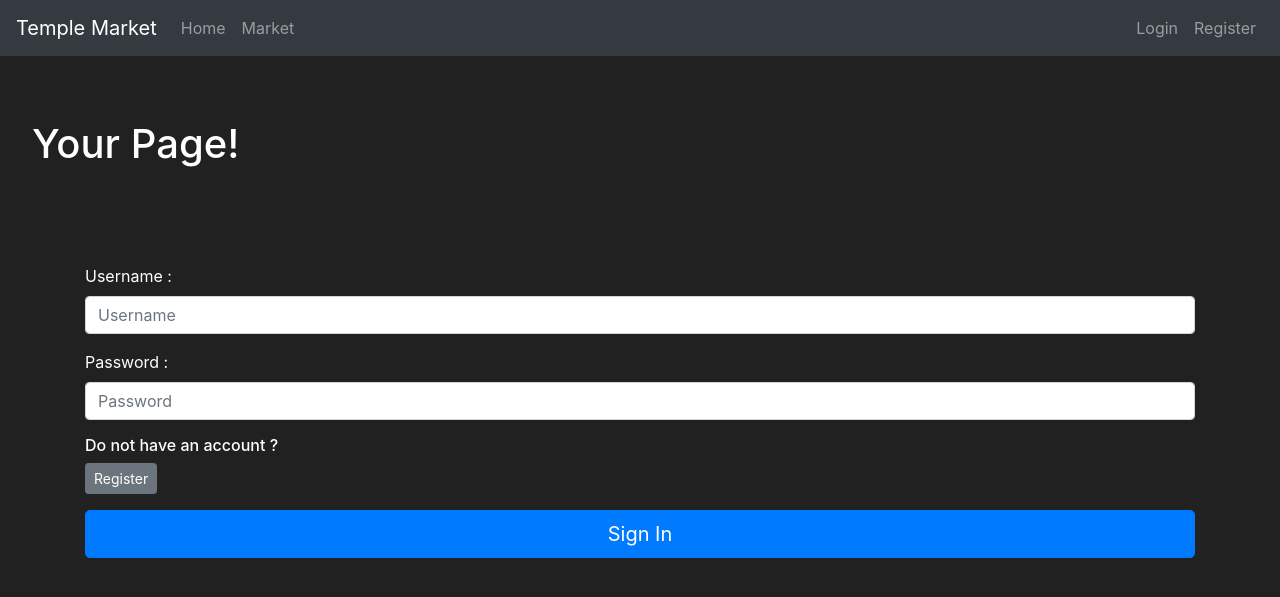
After one commit to Jean-OIKONOMOU/eCommerce_FLASK, a Flask app: page /login in a window 1280 px wide. The commit adds this page. Shown: the top 597 px of the page. Run offline with Flask 2, Linux system fonts and the light colour scheme; some libraries are stand-ins or nearby versions.

Commit message:
login is functional

```diff
--- a/market/__init__.py
+++ b/market/__init__.py
@@ -1,7 +1,7 @@
 from flask import Flask
 from flask_sqlalchemy import SQLAlchemy
 from flask_bcrypt import Bcrypt
-
+from flask_login import LoginManager
 # the app is this file
 app = Flask(__name__)
 
@@ -12,5 +12,6 @@ app.config['SECRET_KEY'] = '80d8f791fa2ce3b7f4dc347f'
 # thid line links the db to this file
 db = SQLAlchemy(app)
 bcrypt = Bcrypt(app)
+login_manager = LoginManager(app)
 
 from market import routes
--- a/market/forms.py
+++ b/market/forms.py
@@ -32,3 +32,9 @@ class RegisterForm(FlaskForm):
         label='Verify Password :',
         validators=[EqualTo('password1'), DataRequired()])
     submit = SubmitField(label='Create Account')
+
+
+class LoginForm(FlaskForm):
+    username = StringField(label='Username :', validators=[DataRequired()])
+    password = PasswordField(label='Password :', validators=[DataRequired()])
+    submit = SubmitField(label='Sign In')
--- a/market/routes.py
+++ b/market/routes.py
@@ -1,8 +1,9 @@
 from market import app
-from flask import render_template, redirect, url_for, flash
+from flask import render_template, redirect, url_for, flash, request
 from market.models import Item, User
-from market.forms import RegisterForm
+from market.forms import RegisterForm, LoginForm
 from market import db
+from flask_login import login_user
 
 
 @app.route('/')
@@ -36,7 +37,21 @@ def register_page():
 
 @app.route('/login', methods=['GET', 'POST'])
 def login_page():
-    return render_template('login.html')
+    form = LoginForm()
+
+    if form.validate_on_submit():
+        attempted_user = User.query.filter_by(
+            username=form.username.data).first()
+        if attempted_user and attempted_user.check_password_connection(
+                attempted_password=form.password.data):
+            login_user(attempted_user)
+            flash(f'Success! You are logged in as: {attempted_user.username}',
+                  category='success')
+            return redirect(url_for('market_page'))
+        else:
+            flash('Username and password do not match.', category='danger')
+
+    return render_template('login.html', form=form)
 
 
 # @app.route('/about')
--- a/market/templates/layout.html
+++ b/market/templates/layout.html
@@ -34,7 +34,7 @@
             </ul>
             <ul class="navbar-nav">
                 <li class="nav-item">
-                    <a class="nav-link" href="#">Login</a>
+                    <a class="nav-link" href="{{ url_for('login_page') }}">Login</a>
                 </li>
                 <li class="nav-item">
                     <a class="nav-link" href="{{ url_for('register_page') }}">Register</a>
--- /dev/null
+++ b/market/templates/login.html
@@ -0,0 +1,34 @@
+{% extends 'layout.html' %}
+
+{% block title %}
+Login Page
+{% endblock %}
+
+{% block content %}
+{% if error %}
+<div class="alert alert-{{ category }}">{{error}}
+    <button type="button" class="m1-2 mb-1 close" data-dismiss="alert" aria-label="close">
+        <span aria-hidden="true">&times;</span>
+    </button>
+</div>
+{% endif %}
+<h1 class="jumbotron bg-transparent">Your Page!</h1>
+<section class="container">
+    <form method="POST" class="form-signin">
+        {{ form.hidden_tag() }}
+        <!-- This protects us from CSRF attacks -->
+        {{ form.username.label() }}
+        {{ form.username(class="form-control mb-3", placeholder="Username") }}
+
+        {{ form.password.label() }}
+        {{ form.password(class="form-control mb-3", placeholder="Password") }}
+
+        <div class="checkbox mb-3">
+            <h6>Do not have an account ?</h6>
+            <a href="{{ url_for('register_page') }}" class="btn btn-sm btn-secondary">Register</a>
+        </div>
+
+        {{ form.submit(class="btn btn-lg btn-block btn-primary")}}
+    </form>
+</section>
+{% endblock %}
```
Also changed, not shown: market/models.py (+12 -2 lines), market/templates/register.html (+6 -1 lines), README.md.
